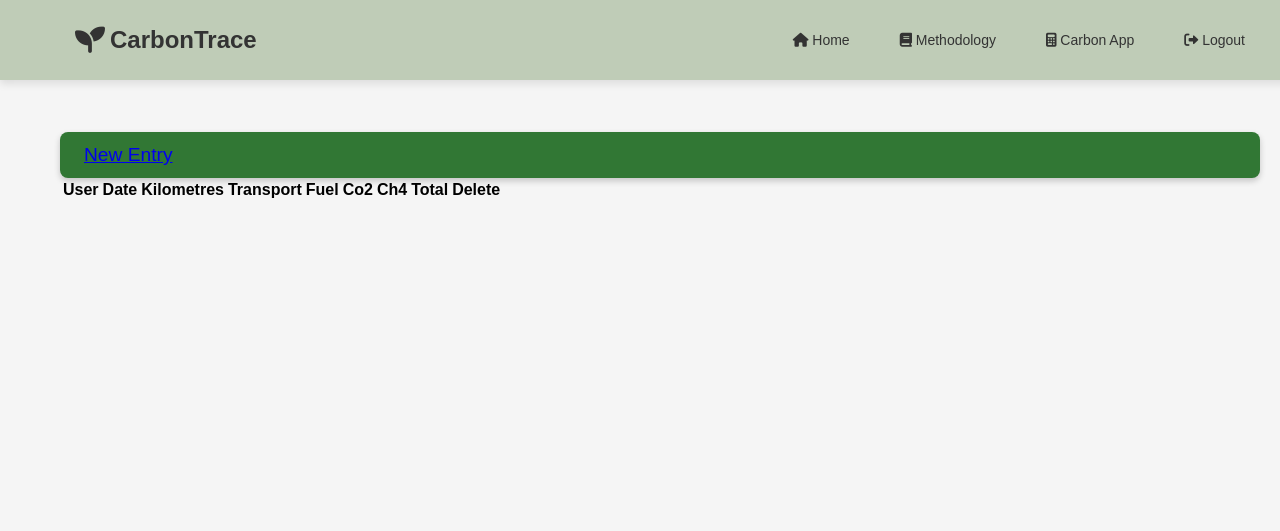
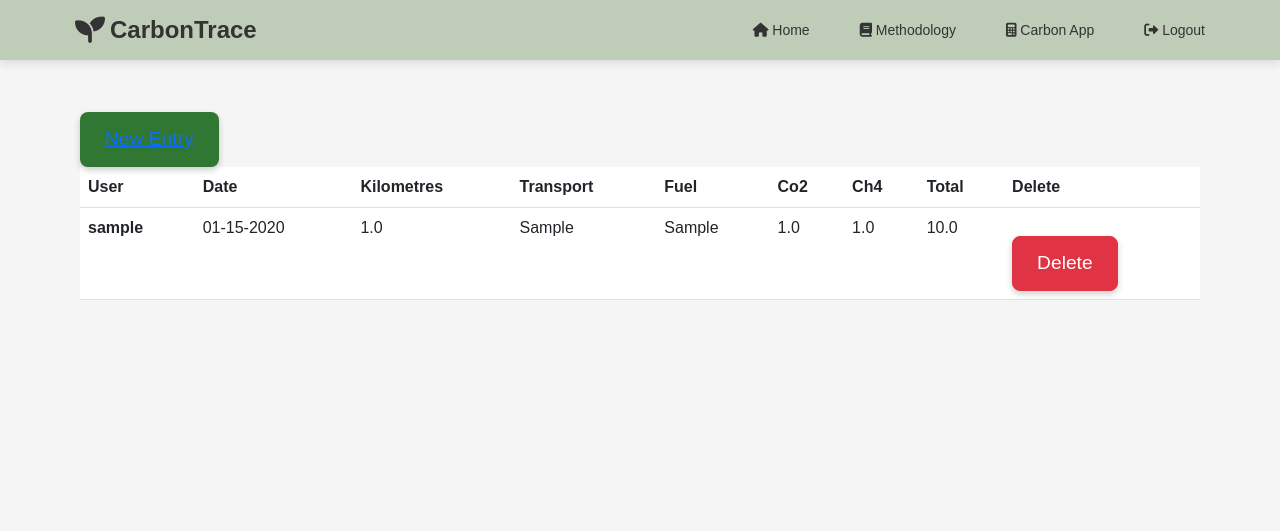
Before and after one commit to KimAlexanderAntonsen/FOR19, a Flask app: page /carbon_app/your_data in a window 1280 px wide. Shown: the top 531 px of the page. Run offline with Flask 2, Linux system fonts and the light colour scheme; a user stored in the database is signed in; tables that the repository leaves empty hold one stand-in row (values such as "Sample post"); lists and menus that the app fills with data are empty; some libraries are stand-ins or nearby versions.

Commit message:
Added table with info to your emmisions, and created a delete button that deletes the entry

```diff
--- a/capp/carbon_app/routes.py
+++ b/capp/carbon_app/routes.py
@@ -40,7 +40,17 @@ def carbon_app_home():
 @carbon_app.route("/carbon_app/your_data")
 @login_required
 def your_data():
-    return render_template("carbon_app/your_data.html", title='Your Data')
+    entries = Transport.query.filter_by(user_id=current_user.id).all()
+    return render_template("carbon_app/your_data.html", title='Your Data', entries=entries)
+
+@carbon_app.route("/carbon_app/delete_emission/<int:entry_id>")
+@login_required
+def delete_emission(entry_id):
+    print(entry_id)
+    entry = Transport.query.get_or_404(entry_id)
+    db.session.delete(entry)
+    db.session.commit()
+    return redirect('/carbon_app/your_data')
 
 @carbon_app.route('/carbon_app/new_entry_bus', methods=['GET','POST'])
 @login_required
--- a/capp/templates/carbon_app/your_data.html
+++ b/capp/templates/carbon_app/your_data.html
@@ -7,7 +7,9 @@
         <link rel="stylesheet" type="text/css" href="{{ url_for('static', filename='custom.css') }}">
         <link rel="stylesheet" href="https://cdnjs.cloudflare.com/ajax/libs/font-awesome/6.5.1/css/all.min.css">
         <title>Calculator</title>
+        <link href="https://cdn.jsdelivr.net/npm/bootstrap@5.3.0/dist/css/bootstrap.min.css" rel="stylesheet">
         <script src="https://cdn.jsdelivr.net/npm/bootstrap@5.3.0/dist/js/bootstrap.bundle.min.js"></script>
+
 
     </head>
 <body>
@@ -51,7 +53,7 @@
                   {% endif %}
               {% endwith %}
               <table class="table">
-                  <thead class="thead-dark">
+                  <thead>
                       <tr>
                           <th scope="col">User</th>
                           <th scope="col">Date</th>
@@ -75,7 +77,7 @@
                               <td>{{ entry.co2 }}</td>
                               <td>{{ entry.ch4 }}</td>
                               <td>{{ entry.total }}</td>
-                              <td><a href="{{ url_for('carbon_app.delete_emission', entry_id = entry.id) }}" class="btn btn-outline-danger btn-sm">Delete</a></td>
+                              <td><a href="{{ url_for('carbon_app.delete_emission', entry_id = entry.id) }}" class="btn btn-danger text-white" style="background-color: #e03444; border-color: #e03444;">Delete</a></td>
                           </tr>
                       {% endfor %}
                   </tbody>
```
Also changed, not shown: capp/__init__.py (+6 -1 lines).
